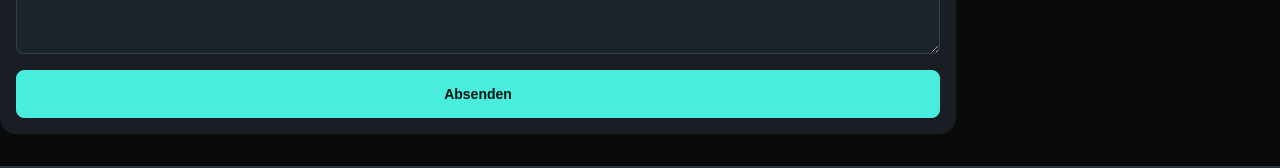
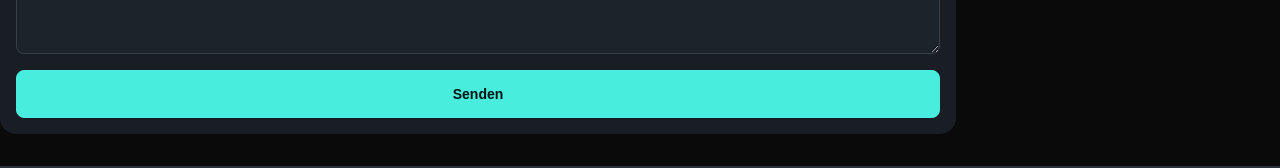
Before and after one commit to TobiasWust/gleitschirmjobs, a Next.js app: page /contact in a window 1280 px wide. Shown: the part 960-1128 px from the top of the page. Built offline with nearby package versions, Linux system fonts and the light colour scheme.

Commit message:
fix form

```diff
--- a/src/app/contact/page.tsx
+++ b/src/app/contact/page.tsx
@@ -54,19 +54,19 @@ export default function ContactPage() {
             <label className="label">
               <span className="label-text">Dein Name oder Unternehmen</span>
             </label>
-            <input type="text" placeholder="Name" required className="input input-bordered" maxLength={160} />
+            <input type="text" name="name" placeholder="Name" required className="input input-bordered" maxLength={160} />
 
             <label className="label">
               <span className="label-text">Deine E-Mail-Adresse</span>
             </label>
-            <input type="email" placeholder="E-Mail" required className="input input-bordered" maxLength={160} />
+            <input type="email" name="email" placeholder="E-Mail" required className="input input-bordered" maxLength={160} />
 
             <label className="label">
               <span className="label-text">Deine Nachricht</span>
             </label>
-            <textarea placeholder="Nachricht" required rows={5} className="textarea textarea-bordered" maxLength={5000}></textarea>
+            <textarea placeholder="Nachricht" name="message" required rows={5} className="textarea textarea-bordered" maxLength={5000}></textarea>
 
-            <button className="btn btn-primary mt-4" type="submit" disabled={status === 'pending'}>Absenden</button>
+            <button className="btn btn-primary mt-4" type="submit" disabled={status === 'pending'}>Senden</button>
             {status === 'ok' && (
               <p>
                 Vielen Dank für deine Nachricht! Wir melden uns so schnell wie möglich bei dir.
--- a/src/components/ApplyForm.tsx
+++ b/src/components/ApplyForm.tsx
@@ -33,9 +33,9 @@ export default function ApplyForm({ jobId, company }: { jobId: number, company:
       </label>
       <div className="flex justify-end items-center gap-4 pt-4">
         <p className="text-sm">
-          Diese Bewerbung wird direkt an {company} weitergeleitet.
+          Diese Nachricht wird direkt an {company} gesendet.
         </p>
-        <button type="submit" className="btn btn-primary">Bewerben</button>
+        <button type="submit" className="btn btn-primary">Senden</button>
       </div>
     </form>
   )
--- a/src/components/JobTable.tsx
+++ b/src/components/JobTable.tsx
@@ -80,7 +80,7 @@ export default function JobTable({ jobs = [] }: { jobs: Job[] }) {
   return (
     <div>
       <p className="text-neutral-content mb-4">
-        {filteredJobs.length} Jobs gefunden
+        {filteredJobs.length} Anzeigen gefunden
       </p>
       <div className="flex gap-4 flex-col">
         {
@@ -96,7 +96,6 @@ export default function JobTable({ jobs = [] }: { jobs: Job[] }) {
             )
           }
           <button className="join-item btn" disabled={page === pageCount} onClick={() => handlePage(page < pageCount ? page + 1 : pageCount)}>&gt;</button>
-          {/* <button className="join-item btn">4</button> */}
         </div>
       </div>
     </div>
```
